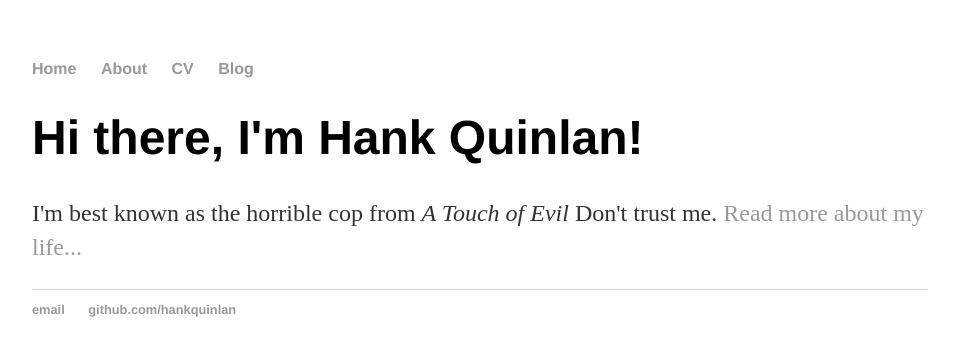
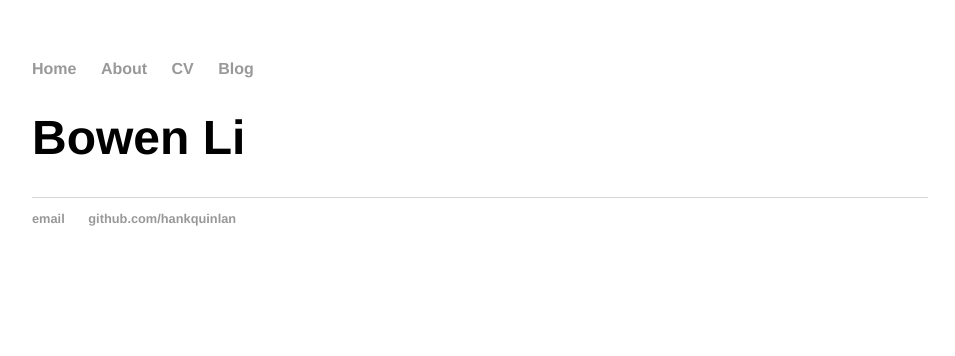
Before and after one commit to bowen0701/bowen0701.github.io, a Jekyll site: the page built from index.html, in a window 1280 px wide. Shown: the top 356 px of the page, without its empty margins (160-1115 px from the left). Built offline with Jekyll 4.4.1, drawn with Linux system fonts in a browser that asks for light colours.

Commit message:
Update index.html

```diff
--- a/index.html
+++ b/index.html
@@ -1,8 +1,8 @@
 ---
 layout: default
-title: Hank Quinlan, Horrible Cop
+title: Bowen Li
 ---
 <div class="blurb">
-	<h1>Hi there, I'm Hank Quinlan!</h1>
-	<p>I'm best known as the horrible cop from <em>A Touch of Evil</em> Don't trust me. <a href="/about">Read more about my life...</a></p>
+	<h1>Bowen Li</h1>
+	<p></p>
 </div><!-- /.blurb -->
```
